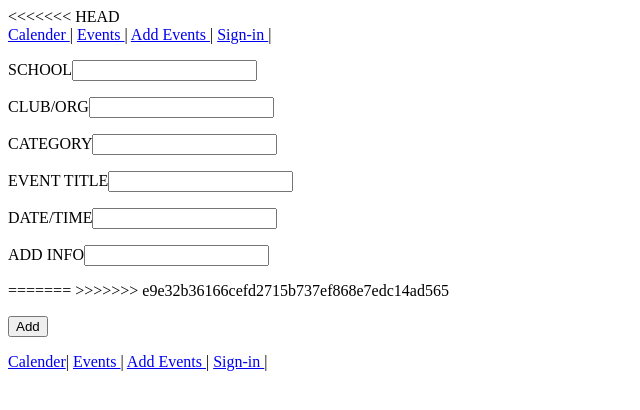
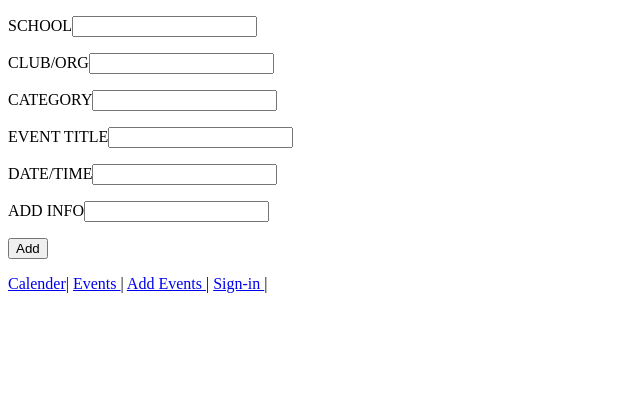
Before and after one commit to francisjodi/Eventful, a Python web app: template templates/addevent.html in a window 1280 px wide. Shown: the top 410 px of the page, without its empty margins (0-640 px from the left). Run offline with Jinja, Linux system fonts and the light colour scheme; the template is opened without the code that fills it, so the values that code supplies are empty.

Commit message:
addevent

```diff
--- a/templates/addevent.html
+++ b/templates/addevent.html
@@ -5,26 +5,13 @@
     <title>ADDEVENT</title>
 </head>
 <body>
-<<<<<<< HEAD
-
-    <nav>
-      <a href="/calendar.html">Calender </a>|
-      <a href="/eventspage.html"> Events </a>|
-      <a href="addevent.html"> Add Events </a>|
-      <a href="/signin.html"> Sign-in </a>|
-    </nav>
-
     <p>SCHOOL<input name = "query"></p>
     <p>CLUB/ORG<input name = "query"></p>
     <p>CATEGORY<input name = "query"></p>
     <p>EVENT TITLE<input name = "query"></p>
     <p>DATE/TIME<input name = "query"></p>
     <p>ADD INFO<input name = "query"></p>
-=======
->>>>>>> e9e32b36166cefd2715b737ef868e7edc14ad565
     <p><input type = "submit" value = "Add"></p>
     {%include "/templates/nav.html"%}
-
-
 </body>
 </html>
```
Also changed, not shown: 1 other file.
